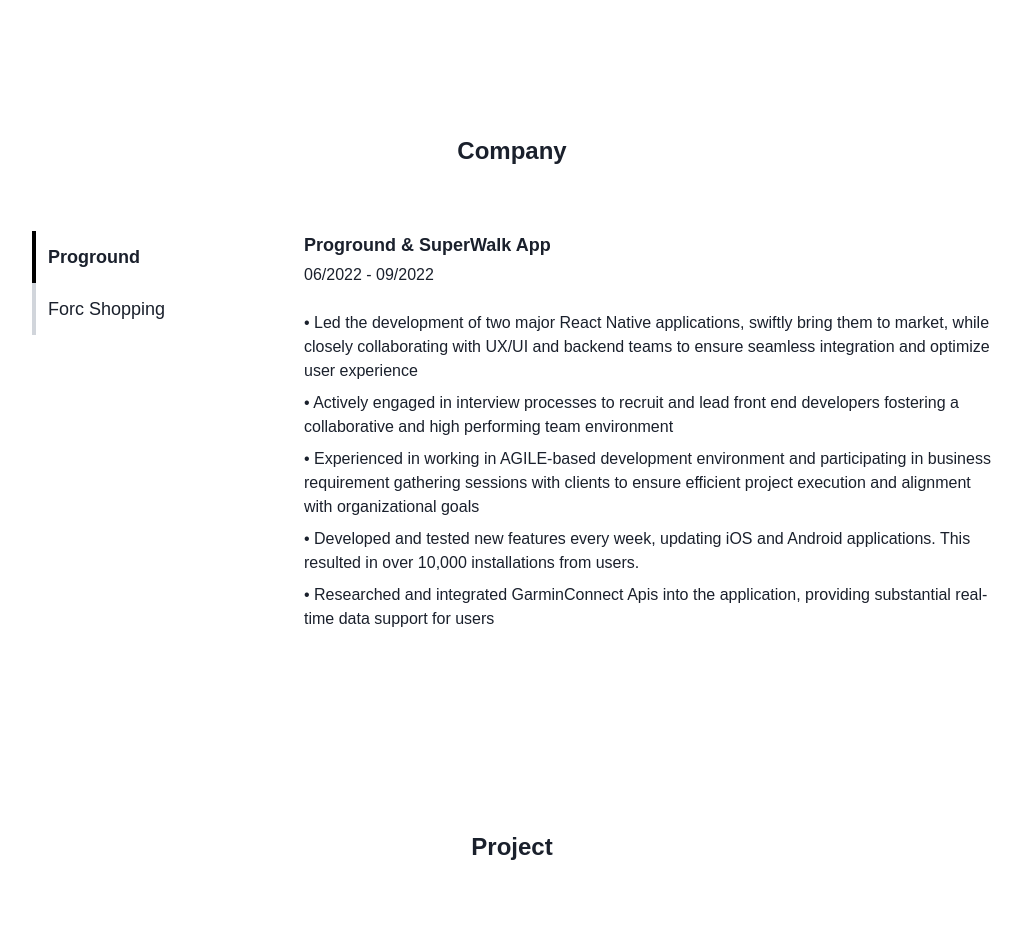
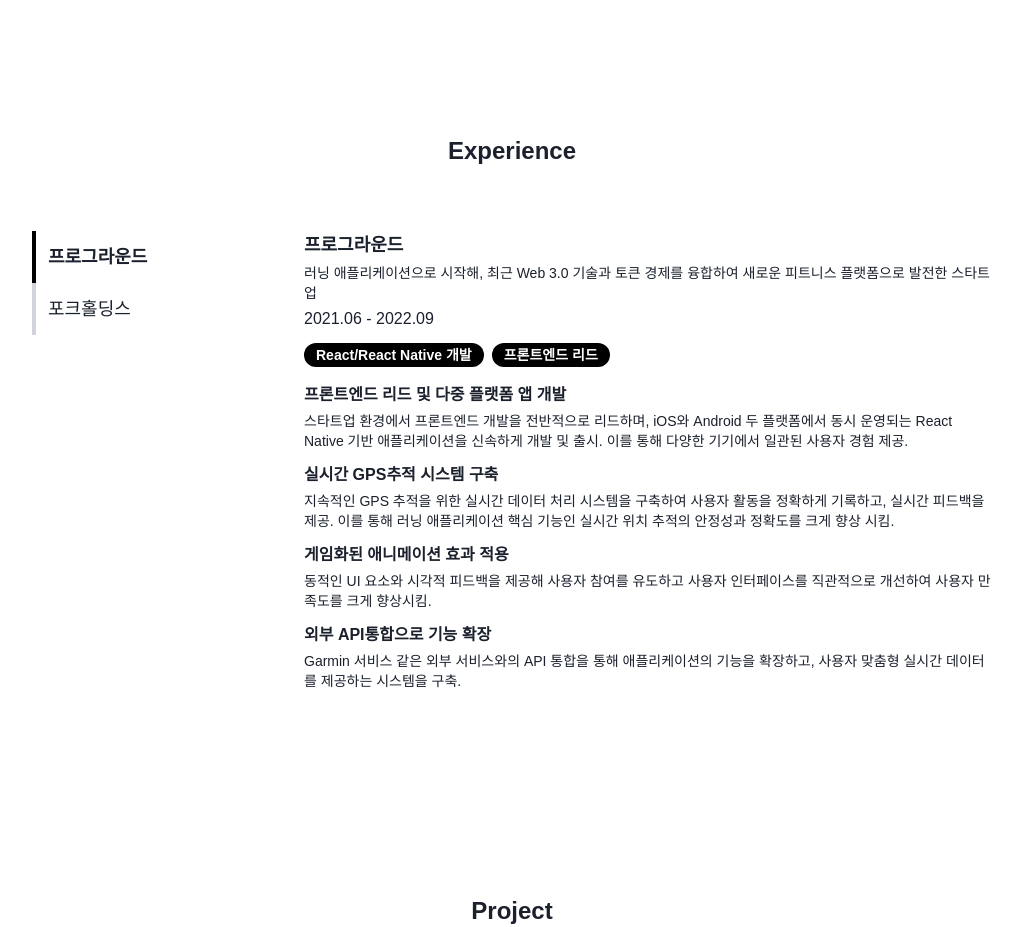
Before and after one commit to call203/portfolio, a React (Create React App) app: page / in a window 1280 px wide. Shown: the part 1820-2747 px from the top of the page, without its empty margins (128-1150 px from the left). Built offline with nearby package versions, Linux system fonts and the light colour scheme.

Commit message:
[FIX] update experience-ko

```diff
--- a/src/assets/data.tsx
+++ b/src/assets/data.tsx
@@ -1,25 +1,48 @@
 export const Experiences = [
   {
-    title: "Proground",
-    name: "Proground & SuperWalk App",
-    date: "06/2022 - 09/2022",
+    title: "프로그라운드",
+    name: "프로그라운드",
+    about:
+      "러닝 애플리케이션으로 시작해, 최근 Web 3.0 기술과 토큰 경제를 융합하여 새로운 피트니스 플랫폼으로 발전한 스타트업",
+    date: "2021.06 - 2022.09",
+    job: ["React/React Native 개발", "프론트엔드 리드"],
     detail: [
-      "• Led the development of two major React Native applications, swiftly bring them to market, while closely collaborating with UX/UI and backend teams to ensure seamless integration and optimize user experience",
-      "• Actively engaged in interview processes to recruit and lead front end developers fostering a collaborative and high performing team environment",
-      "• Experienced in working in AGILE-based development environment and participating in business requirement gathering sessions with clients to ensure efficient project execution and alignment with organizational goals",
-      "• Developed and tested new features every week, updating iOS and Android applications. This resulted in over 10,000 installations from users.",
-      "• Researched and integrated GarminConnect Apis into the application, providing substantial real-time data support for users",
-    ],
+      {
+        title: "프론트엔드 리드 및 다중 플랫폼 앱 개발",
+        info: "스타트업 환경에서 프론트엔드 개발을 전반적으로 리드하며, iOS와 Android 두 플랫폼에서 동시 운영되는 React Native 기반 애플리케이션을 신속하게 개발 및 출시. 이를 통해 다양한 기기에서 일관된 사용자 경험 제공."
+      },
+      {
+        title: "실시간 GPS추적 시스템 구축",
+        info: "지속적인 GPS 추적을 위한 실시간 데이터 처리 시스템을 구축하여 사용자 활동을 정확하게 기록하고, 실시간 피드백을 제공. 이를 통해 러닝 애플리케이션 핵심 기능인 실시간 위치 추적의 안정성과 정확도를 크게 향상 시킴."
+      },
+      {
+        title: "게임화된 애니메이션 효과 적용",
+        info: "동적인  UI 요소와 시각적 피드백을 제공해 사용자 참여를 유도하고 사용자 인터페이스를 직관적으로 개선하여 사용자 만족도를 크게 향상시킴."
+      },
+      {
+        title: "외부 API통합으로 기능 확장",
+        info: "Garmin 서비스 같은 외부 서비스와의 API 통합을 통해 애플리케이션의 기능을 확장하고, 사용자 맞춤형 실시간 데이터를 제공하는 시스템을 구축."
+      }
+    ]
   },
   {
-    title: "Forc Shopping",
-    name: "Forc Shopping App",
-    date: "03/2021 - 05/2021",
+    title: "포크홀딩스",
+    name: "포크홀딩스 (포크쇼핑)",
+    about:
+      "리뷰 커머스 플랫폼으로, 유튜브에서 제품별 리뷰 영상을 모아 최저가에 구매할 수 있는 애플리케이션을 제공하는 스타트업",
+    date: "2021.04 - 2021.05",
+    job: ["인턴", "React 개발", "Flask 이용한 검색기능"],
     detail: [
-      "• Create new features and developed UI using React Native for mobile applications, while leveraging React for the development of the admin web page",
-      "• Implemented a search functionality by integrating Flask and React to efficiently retrieve a large amount of data for the search engine",
-    ],
-  },
+      {
+        title: "관리자 웹 페이지 기능 개발",
+        info: "React를 이용해 관리자 제품 검색 및 등록 기능을 구축하여 운영 효율성을 개선."
+      },
+      {
+        title: "검색 기능 구축",
+        info: "Flask를 통해 대용량 데이터를 효율적으로 검색할 수 있는 기능을 구축하고, 이를 React Native 애플리케이션에 통합하여 사용자에게 신속한 데이터 검색 서비스를 제공."
+      }
+    ]
+  }
 ];
 
 export const Projects = [
@@ -27,18 +50,18 @@
     title: "Local Service Provider Connection Platform",
     short: "My SQL, NestJs, NextJs, Prisma, Git",
     info: "Website that allows users to search for, rate, and hire local service providers to work on a variety of personal projects",
-    git: "https://github.com/orgs/web-architectures-project/repositories",
+    git: "https://github.com/orgs/web-architectures-project/repositories"
   },
   {
     title: "Machine Learning Models of Gait Analysis",
     short: "Android, Java, Python, Firebase, Colab ",
     info: "A Study on the Method of Differentiating Between Elderly Walking and Non-Senior Walking Using Machine Learning Models",
-    site: "http://koreascience.or.kr/article/JAKO202128837704022.page",
+    site: "http://koreascience.or.kr/article/JAKO202128837704022.page"
   },
   {
     title: "User Experience Research - 4 Mobile apps design",
     short: "Figma",
     info: "Conducted research and surverys to identify service issues, define solutions, and establish userflow, while also designing UI/UX",
-    site: "https://soyeonwork.webflow.io/",
-  },
+    site: "https://soyeonwork.webflow.io/"
+  }
 ];
--- a/src/components/Company.tsx
+++ b/src/components/Company.tsx
@@ -1,52 +1,74 @@
-import { useState } from 'react'
-import { Experiences } from '../assets/data'
-import Carousel from 'react-multi-carousel'
-import 'react-multi-carousel/lib/styles.css'
+import { useState } from "react";
+import { Experiences } from "../assets/data";
+import Carousel from "react-multi-carousel";
+import "react-multi-carousel/lib/styles.css";
 
 interface ExperiencesProps {
-  title?: string
-  name: string
-  date: string
-  detail: string[]
+  title?: string;
+  name: string;
+  date: string;
+  job: string[];
+  about: string;
+  detail: {
+    title: string;
+    info: string;
+  }[];
 }
 
 const CustomDot = ({ onMove, index, active, onClick }: any) => {
   return (
     <div
       className={`w-44 h-1.5 ${
-        active ? 'bg-black' : 'bg-white border border-shadow'
+        active ? "bg-black" : "bg-white border border-shadow"
       }`}
       onClick={() => onClick()}
     >
-      {'   '}
+      {"   "}
     </div>
-  )
-}
+  );
+};
 
-const Experience = ({ name, date, detail }: ExperiencesProps) => {
+const Experience = ({ name, date, detail, job, about }: ExperiencesProps) => {
   return (
     <div>
       <div className="font-bold text-lg mb-1">{name}</div>
-      <div className="font-light mb-6">{date}</div>
+      <div className="text-sm font-base mb-1">{about}</div>
+      <div className="font-light mb-1">{date}</div>
+      <div className="pb-4 flex flex-row flex-wrap">
+        {job.map((i) => {
+          return (
+            <div className="mt-2">
+              <span className="text-sm px-3 py-1 bg-black text-white rounded-full font-semibold mr-2">
+                {i}
+              </span>
+            </div>
+          );
+        })}
+      </div>
       <div>
         {detail.map((info, index) => {
           return (
-            <p className="pb-2 text-md" key={index}>
-              {info}
-            </p>
-          )
+            <div>
+              <p className="pb-1 text-md font-bold" key={index}>
+                {info.title}
+              </p>
+              <p className="pb-3 text-sm font-base" key={index}>
+                {info.info}
+              </p>
+            </div>
+          );
         })}
       </div>
     </div>
-  )
-}
+  );
+};
 
 function Company() {
-  const [companyIdx, setCompanyIdx] = useState(0)
+  const [companyIdx, setCompanyIdx] = useState(0);
 
   return (
     <div className="container font-sans">
-      <h1 className="font-bold text-2xl mb-16 text-center">Company</h1>
+      <h1 className="font-bold text-2xl mb-16 text-center">Experience</h1>
       <div className="hidden lg:flex flex-row">
         <div className="flex flex-row">
           <div className="flex-col">
@@ -56,23 +78,25 @@
                   key={index}
                   className={`py-3 w-40 mr-28 flex-col border-l-4  ${
                     companyIdx === index
-                      ? 'border-black font-bold'
-                      : 'border-gray-300'
+                      ? "border-black font-bold"
+                      : "border-gray-300"
                   } hover:font-bold`}
                   onClick={() => {
-                    setCompanyIdx(index)
+                    setCompanyIdx(index);
                   }}
                 >
                   <div className="text-left ml-3 text-lg">{item.title}</div>
                 </div>
-              )
+              );
             })}
           </div>
           <div>
             <Experience
               name={Experiences[companyIdx].name}
               date={Experiences[companyIdx].date}
+              job={Experiences[companyIdx].job}
               detail={Experiences[companyIdx].detail}
+              about={Experiences[companyIdx].about}
             />
           </div>
         </div>
@@ -93,31 +117,31 @@
           renderButtonGroupOutside={false}
           customDot={<CustomDot />}
           showDots
-          removeArrowOnDeviceType={['tablet', 'mobile']}
+          removeArrowOnDeviceType={["tablet", "mobile"]}
           slidesToSlide={1}
           swipeable
           responsive={{
             desktop: {
               breakpoint: {
                 max: 3000,
-                min: 1024,
+                min: 1024
               },
-              items: 1,
+              items: 1
             },
             mobile: {
               breakpoint: {
                 max: 464,
-                min: 0,
+                min: 0
               },
-              items: 1,
+              items: 1
             },
             tablet: {
               breakpoint: {
                 max: 1024,
-                min: 464,
+                min: 464
               },
-              items: 1,
-            },
+              items: 1
+            }
           }}
         >
           {Experiences.map((item, index) => {
@@ -126,14 +150,16 @@
                 name={item.name}
                 date={item.date}
                 detail={item.detail}
+                job={item.job}
+                about={item.about}
                 key={index}
               />
-            )
+            );
           })}
         </Carousel>
       </div>
     </div>
-  )
+  );
 }
 
-export default Company
+export default Company;
```
